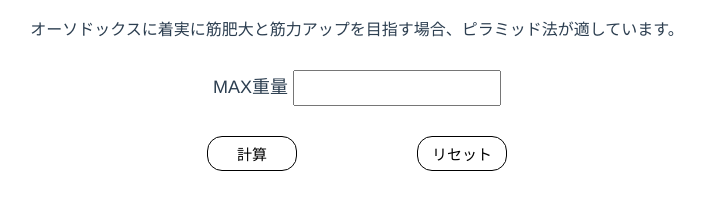
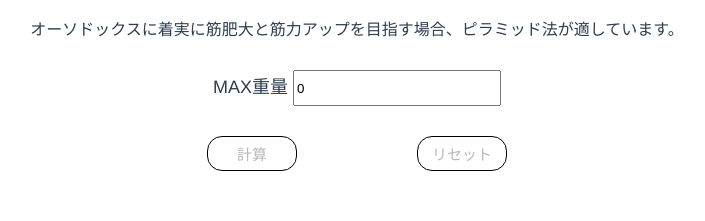
Before and after one commit to y-soliloquy/training-generator, a Vue app: page /piramidmethod in a window 1280 px wide. Shown: the part 170-391 px from the top of the page, without its empty margins (283-988 px from the left). Built offline with nearby package versions, Linux system fonts and the light colour scheme.

Commit message:
トレーニングメニューが計算された後にインプットがされてもメニューが変更されないように制御

```diff
--- a/src/components/ui/UIInput.vue
+++ b/src/components/ui/UIInput.vue
@@ -1,12 +1,17 @@
 <script setup lang="ts">
-import { defineEmits } from "vue";
+import { defineEmits, defineProps } from "vue";
 const emit = defineEmits(["input"]);
+type Props = {
+	value: number;
+};
+
+const props = defineProps<Props>();
 </script>
 
 <template>
 	<div class="UIInput">
 		<span class="UIInput-Label">MAX重量 </span>
-		<input type="text" @input="emit('input', $event.target)" />
+		<input type="number" :value="props.value" @input="emit('input', $event.target)" />
 	</div>
 </template>
 
--- a/src/views/531MethodView.vue
+++ b/src/views/531MethodView.vue
@@ -4,6 +4,10 @@ import UIExplain from "../components/ui/UIExplain.vue";
 import UIInput from "../components/ui/UIInput.vue";
 import UIFlexBox from "../components/ui/UIFlexBox.vue";
 import UIButton from "../components/ui/UIButton.vue";
+
+import { ref, Ref } from "vue";
+
+let weight: Ref<number> = ref(0);
 
 const title = "531プログラム";
 const explain = "日々の体調の揺れに対応できるプログラムです。";
@@ -12,7 +16,7 @@ const explain = "日々の体調の揺れに対応できるプログラムです
 <template>
 	<UITitle :title="title" />
 	<UIExplain :explain="explain" />
-	<UIInput />
+	<UIInput :value="weight" />
 	<UIFlexBox>
 		<UIButton>計算</UIButton>
 		<UIButton>リセット</UIButton>
--- a/src/views/PiramidMethodView.vue
+++ b/src/views/PiramidMethodView.vue
@@ -5,32 +5,45 @@ import UIInput from "../components/ui/UIInput.vue";
 import UIFlexBox from "../components/ui/UIFlexBox.vue";
 import UIButton from "../components/ui/UIButton.vue";
 
-import { ref, Ref, reactive } from "vue";
+import { ref, Ref, reactive, computed } from "vue";
 
 let weight: Ref<number> = ref(0);
 
 const state = reactive({
 	isCalculated: false,
+	isCalculateAvailable: false,
+	isInterval: false,
 });
 
 const input = (event: { value: number }) => {
-	weight.value = event.value;
-	return { weight };
+	if (!state.isInterval) {
+		weight.value = event.value;
+	}
 };
 
 const calcWeight = (percentage: number) => {
-	console.log(percentage);
 	const result: number = weight.value * (percentage / 100);
 	return result;
 };
 
 const onClickCalc = () => {
 	state.isCalculated = true;
+	state.isInterval = true;
 };
 
 const onClickReset = () => {
+	weight.value = 0;
 	state.isCalculated = false;
+	state.isInterval = false;
 };
+
+const isCheckCalculateAvailable = computed(() => {
+	return weight.value > 0 && !state.isInterval ? true : false;
+});
+
+const isCheckResetAvailable = computed(() => {
+	return state.isCalculated ? true : false;
+});
 
 const title = "ピラミッド法";
 const explain =
@@ -80,12 +93,11 @@ const menuList: menu[] = [
 <template>
 	<UITitle :title="title" />
 	<UIExplain :explain="explain" />
-	<UIInput @input="input" />
+	<UIInput @input="input" :value="weight" />
 	<UIFlexBox>
-		<UIButton @click="onClickCalc">計算</UIButton>
-		<UIButton @click="onClickReset">リセット</UIButton>
+		<UIButton @click="onClickCalc" :disabled="!isCheckCalculateAvailable">計算</UIButton>
+		<UIButton @click="onClickReset" :disabled="!isCheckResetAvailable">リセット</UIButton>
 	</UIFlexBox>
-	<!-- {{ weight }} -->
 	<table class="PiramidMethodView-Table">
 		<tbody>
 			<tr v-for="(menu, index) in menuList" :key="index">
```
